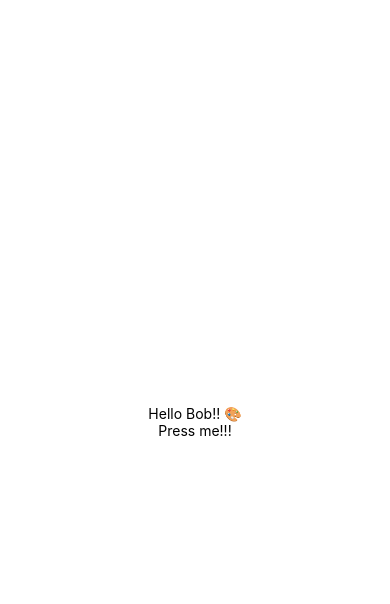
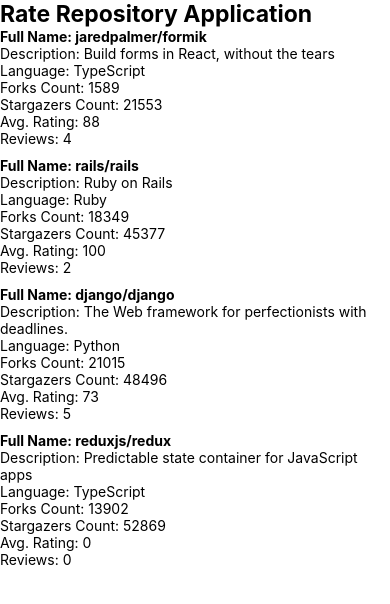
Before and after one commit to IfeOlulesi/fso-part10, a React Native app: screen / in a window 390 px wide. Shown: the top 604 px of the page. Built offline with nearby package versions, Linux system fonts and the light colour scheme.

Commit message:
Finished exercise 10.3

```diff
--- a/App.js
+++ b/App.js
@@ -1,25 +1,7 @@
-import { StatusBar } from 'expo-status-bar';
-import { StyleSheet, View } from 'react-native';
+import Main from './src/components/Main';
 
-import Greet from './src/Greet';
-import PressableText from "./src/PressableText";
+const App = () => {
+  return <Main />;
+};
 
-export default function App() {
-  console.log("Hello world")
-  return (
-    <View style={styles.container}>
-      <Greet name={"Bob"} />
-      <PressableText />
-      <StatusBar style="auto" />
-    </View>
-  );
-}
-
-const styles = StyleSheet.create({
-  container: {
-    flex: 1,
-    backgroundColor: '#fff',
-    alignItems: 'center',
-    justifyContent: 'center',
-  },
-});
+export default App;
--- a/src/Greet.js
+++ /dev/null
@@ -1,9 +0,0 @@
-import { Text } from "react-native";
-
-const Greet = ({ name }) => {
-  return (
-    <Text>Hello {name}!! 🎨</Text>
-  )
-}
-
-export default Greet;
--- a/src/PressableText.js
+++ /dev/null
@@ -1,15 +0,0 @@
-import { Text, Pressable, Alert } from "react-native";
-
-const PressableText = () => {
-  function handleOnPress() {
-    Alert.alert("You just pressed the text!!!")
-  }
-
-  return (
-    <Pressable onPress={handleOnPress}>
-      <Text> Press me!!! </Text>
-    </Pressable>
-  )
-}
-
-export default PressableText;
--- /dev/null
+++ b/src/components/Main.jsx
@@ -0,0 +1,27 @@
+import Constants from 'expo-constants';
+import { Text, StyleSheet, View } from 'react-native';
+
+import RepositoryList from './RepositoryList';
+
+const styles = StyleSheet.create({
+  container: {
+    marginTop: Constants.statusBarHeight,
+    flexGrow: 1,
+    flexShrink: 1,
+  },
+  titleText: {
+    fontSize: 23,
+    fontWeight: "bold",
+  }
+});
+
+const Main = () => {
+  return (
+    <View style={styles.container}>
+      <Text style={styles.titleText}>Rate Repository Application</Text>
+      <RepositoryList />
+    </View>
+  );
+};
+
+export default Main;
--- /dev/null
+++ b/src/components/RepositoryItem.jsx
@@ -0,0 +1,21 @@
+import { View, Text, StyleSheet } from "react-native";
+
+const styles = StyleSheet.create({
+  title: {
+    fontWeight: "bold",
+  }
+})
+
+const RepositoryItem = ({item}) => (
+  <View style={styles.item}>
+    <Text style={styles.title}>Full Name: {item.fullName}</Text>
+    <Text>Description: {item.description}</Text>
+    <Text>Language: {item.language}</Text>
+    <Text>Forks Count: {item.forksCount}</Text>
+    <Text>Stargazers Count: {item.stargazersCount}</Text>
+    <Text>Avg. Rating: {item.ratingAverage}</Text>
+    <Text>Reviews: {item.reviewCount}</Text>
+  </View>
+);
+
+export default RepositoryItem;
--- /dev/null
+++ b/src/components/RepositoryList.jsx
@@ -0,0 +1,71 @@
+import { FlatList, View, StyleSheet } from 'react-native';
+
+import RepositoryItem from './RepositoryItem';
+
+const styles = StyleSheet.create({
+  separator: {
+    height: 10,
+  },
+});
+
+const repositories = [
+  {
+    id: 'jaredpalmer.formik',
+    fullName: 'jaredpalmer/formik',
+    description: 'Build forms in React, without the tears',
+    language: 'TypeScript',
+    forksCount: 1589,
+    stargazersCount: 21553,
+    ratingAverage: 88,
+    reviewCount: 4,
+    ownerAvatarUrl: 'https://avatars2.githubusercontent.com/u/4060187?v=4',
+  },
+  {
+    id: 'rails.rails',
+    fullName: 'rails/rails',
+    description: 'Ruby on Rails',
+    language: 'Ruby',
+    forksCount: 18349,
+    stargazersCount: 45377,
+    ratingAverage: 100,
+    reviewCount: 2,
+    ownerAvatarUrl: 'https://avatars1.githubusercontent.com/u/4223?v=4',
+  },
+  {
+    id: 'django.django',
+    fullName: 'django/django',
+    description: 'The Web framework for perfectionists with deadlines.',
+    language: 'Python',
+    forksCount: 21015,
+    stargazersCount: 48496,
+    ratingAverage: 73,
+    reviewCount: 5,
+    ownerAvatarUrl: 'https://avatars2.githubusercontent.com/u/27804?v=4',
+  },
+  {
+    id: 'reduxjs.redux',
+    fullName: 'reduxjs/redux',
+    description: 'Predictable state container for JavaScript apps',
+    language: 'TypeScript',
+    forksCount: 13902,
+    stargazersCount: 52869,
+    ratingAverage: 0,
+    reviewCount: 0,
+    ownerAvatarUrl: 'https://avatars3.githubusercontent.com/u/13142323?v=4',
+  },
+];
+
+const ItemSeparator = () => <View style={styles.separator} />;
+
+const RepositoryList = () => {
+  return (
+    <FlatList
+      data={repositories}
+      ItemSeparatorComponent={ItemSeparator}
+      renderItem={({item}) => <RepositoryItem item={item} />}
+      keyExtractor={item => item.id}
+    />
+  );
+};
+
+export default RepositoryList;
```
